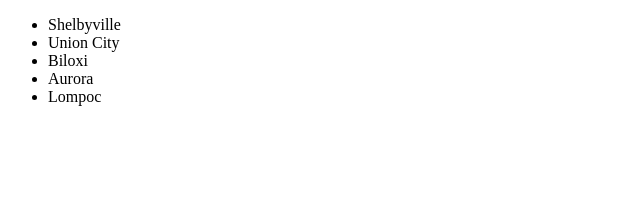
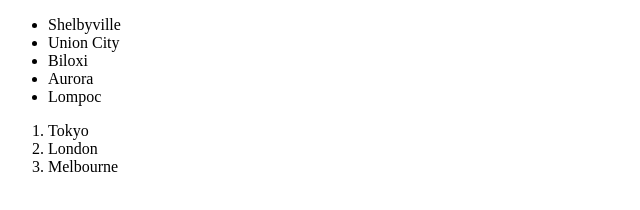
Before and after one commit to skiddemon/htmltest, a plain HTML site: page index.html in a window 1280 px wide. Shown: the whole page, without its empty margins (0-640 px from the left). Drawn offline with Linux system fonts and the light colour scheme.

Commit message:
added places to see

```diff
--- a/index.html
+++ b/index.html
@@ -10,6 +10,11 @@
                 <li>Aurora</li>
                 <li>Lompoc</li>
             </ul>
+            <ol>
+                <li>Tokyo</li>
+                <li>London</li>
+                <li>Melbourne</li>
+            </ol>
         </body>
     </head>
 </html>
```
